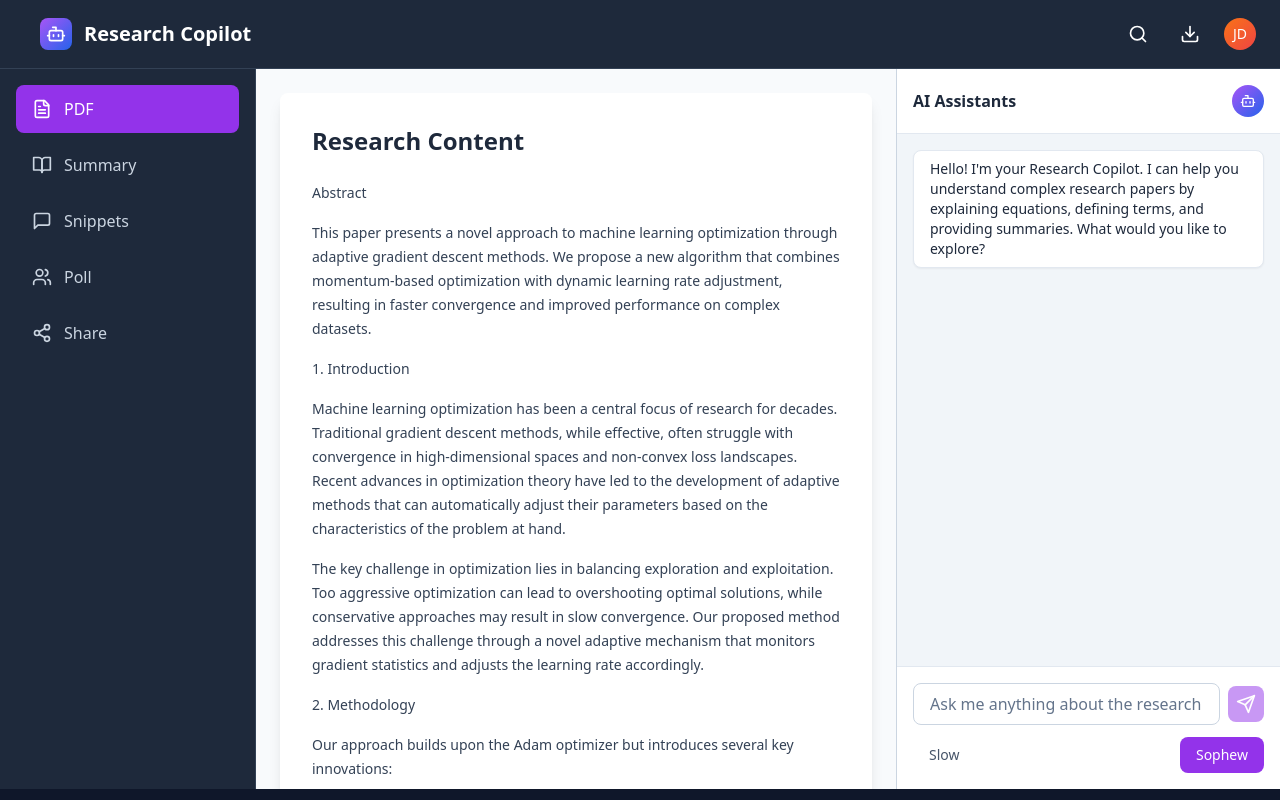
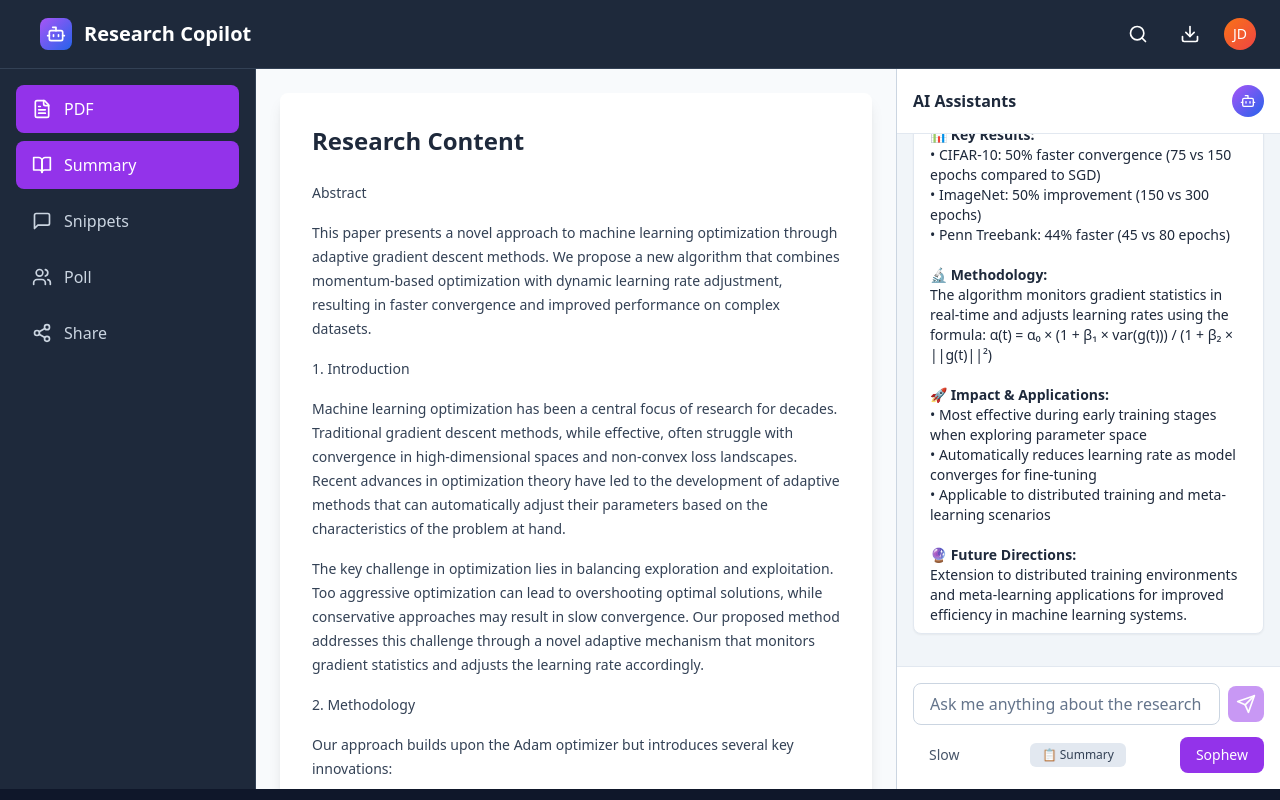
Before and after one commit to tallsong/research-copilot, a React (Vite) app: page / in a window 1280 px wide. Both pictures are taken after a click on the button "Summary". Built offline with nearby package versions, Linux system fonts and the light colour scheme.

Commit message:
Updated App.tsx

```diff
--- a/src/App.tsx
+++ b/src/App.tsx
@@ -29,11 +29,12 @@ const App: React.FC = () => {
   const [isTyping, setIsTyping] = useState(false);
   const [selectedText, setSelectedText] = useState('');
   const [sidebarOpen, setSidebarOpen] = useState(false);
+  const [showSummary, setShowSummary] = useState(false);
   const messagesEndRef = useRef<HTMLDivElement>(null);
 
   const sidebarItems: SidebarItem[] = [
     { id: 'pdf', name: 'PDF', icon: <FileText className="w-5 h-5" />, active: true },
-    { id: 'summary', name: 'Summary', icon: <BookOpen className="w-5 h-5" /> },
+    { id: 'summary', name: 'Summary', icon: <BookOpen className="w-5 h-5" />, active: showSummary },
     { id: 'snippets', name: 'Snippets', icon: <MessageSquare className="w-5 h-5" /> },
     { id: 'poll', name: 'Poll', icon: <Users className="w-5 h-5" /> },
     { id: 'share', name: 'Share', icon: <Share2 className="w-5 h-5" /> }
@@ -95,6 +96,50 @@ const App: React.FC = () => {
     }
 
     return 'I understand you\'re looking for help with your research. I can assist with explaining equations, defining technical terms, providing summaries, and breaking down complex concepts. Feel free to highlight any text from your paper or ask me specific questions about the content you\'re reading.';
+  };
+
+  const generatePaperSummary = (): string => {
+    return `**📋 Paper Summary: Adaptive Gradient Descent Optimization**
+
+**🎯 Main Contribution:**
+This paper introduces a novel machine learning optimization algorithm that combines momentum-based optimization with dynamic learning rate adjustment, achieving faster convergence on complex datasets.
+
+**🔍 Key Problem Addressed:**
+Traditional gradient descent methods struggle with convergence in high-dimensional spaces and non-convex loss landscapes, often requiring manual hyperparameter tuning.
+
+**💡 Proposed Solution:**
+• **Adaptive Learning Rate Scheduling**: Dynamic adjustment based on gradient variance analysis
+• **Momentum Adaptation**: Coefficient adapts based on gradient direction consistency
+• **Automatic Hyperparameter Tuning**: Reduces need for manual parameter adjustment
+
+**📊 Key Results:**
+• CIFAR-10: 50% faster convergence (75 vs 150 epochs compared to SGD)
+• ImageNet: 50% improvement (150 vs 300 epochs)
+• Penn Treebank: 44% faster (45 vs 80 epochs)
+
+**🔬 Methodology:**
+The algorithm monitors gradient statistics in real-time and adjusts learning rates using the formula: α(t) = α₀ × (1 + β₁ × var(g(t))) / (1 + β₂ × ||g(t)||²)
+
+**🚀 Impact & Applications:**
+• Most effective during early training stages when exploring parameter space
+• Automatically reduces learning rate as model converges for fine-tuning
+• Applicable to distributed training and meta-learning scenarios
+
+**🔮 Future Directions:**
+Extension to distributed training environments and meta-learning applications for improved efficiency in machine learning systems.`;
+  };
+
+  const handleSummaryClick = () => {
+    setShowSummary(!showSummary);
+    if (!showSummary) {
+      const summaryMessage: Message = {
+        id: Date.now().toString(),
+        text: generatePaperSummary(),
+        isUser: false,
+        timestamp: new Date()
+      };
+      setMessages(prev => [...prev, summaryMessage]);
+    }
   };
 
   const handleTextSelection = () => {
@@ -205,6 +250,7 @@ const App: React.FC = () => {
             {sidebarItems.map((item) => (
               <button
                 key={item.id}
+                onClick={item.id === 'summary' ? handleSummaryClick : undefined}
                 className={`w-full flex items-center space-x-3 px-4 py-3 rounded-lg transition-colors ${
                   item.active
                     ? 'bg-purple-600 text-white'
@@ -276,7 +322,21 @@ const App: React.FC = () => {
                       ? 'bg-purple-600 text-white'
                       : 'bg-white text-slate-800 shadow-sm border border-slate-200'
                   }`}>
-                    <p className="text-sm">{message.text}</p>
+                    <div className="text-sm">
+                      {message.text.includes('**') ? (
+                        <div
+                          className="prose prose-sm max-w-none"
+                          dangerouslySetInnerHTML={{
+                            __html: message.text
+                              .replace(/\*\*(.*?)\*\*/g, '<strong>$1</strong>')
+                              .replace(/•/g, '•')
+                              .replace(/\n/g, '<br/>')
+                          }}
+                        />
+                      ) : (
+                        <p>{message.text}</p>
+                      )}
+                    </div>
                   </div>
                 </div>
               ))}
@@ -318,6 +378,12 @@ const App: React.FC = () => {
                 <button className="px-4 py-2 text-sm text-slate-600 hover:text-slate-800 transition-colors">
                   Slow
                 </button>
+                <button
+                  onClick={handleSummaryClick}
+                  className="px-3 py-1 text-xs bg-slate-200 text-slate-700 rounded-md hover:bg-slate-300 transition-colors"
+                >
+                  📋 Summary
+                </button>
                 <button className="px-4 py-2 bg-purple-600 text-white text-sm rounded-lg hover:bg-purple-700 transition-colors">
                   Sophew
                 </button>
```
